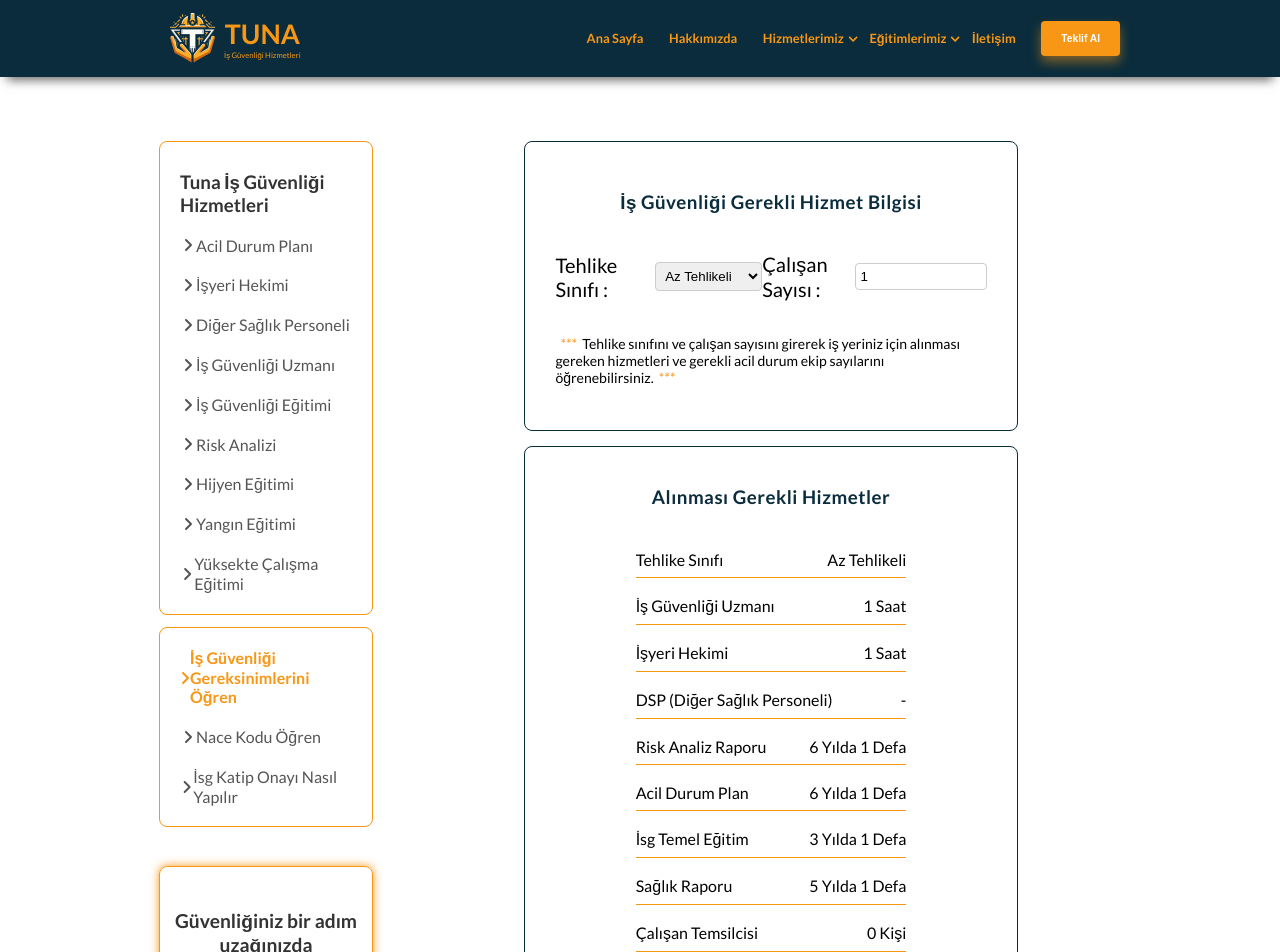
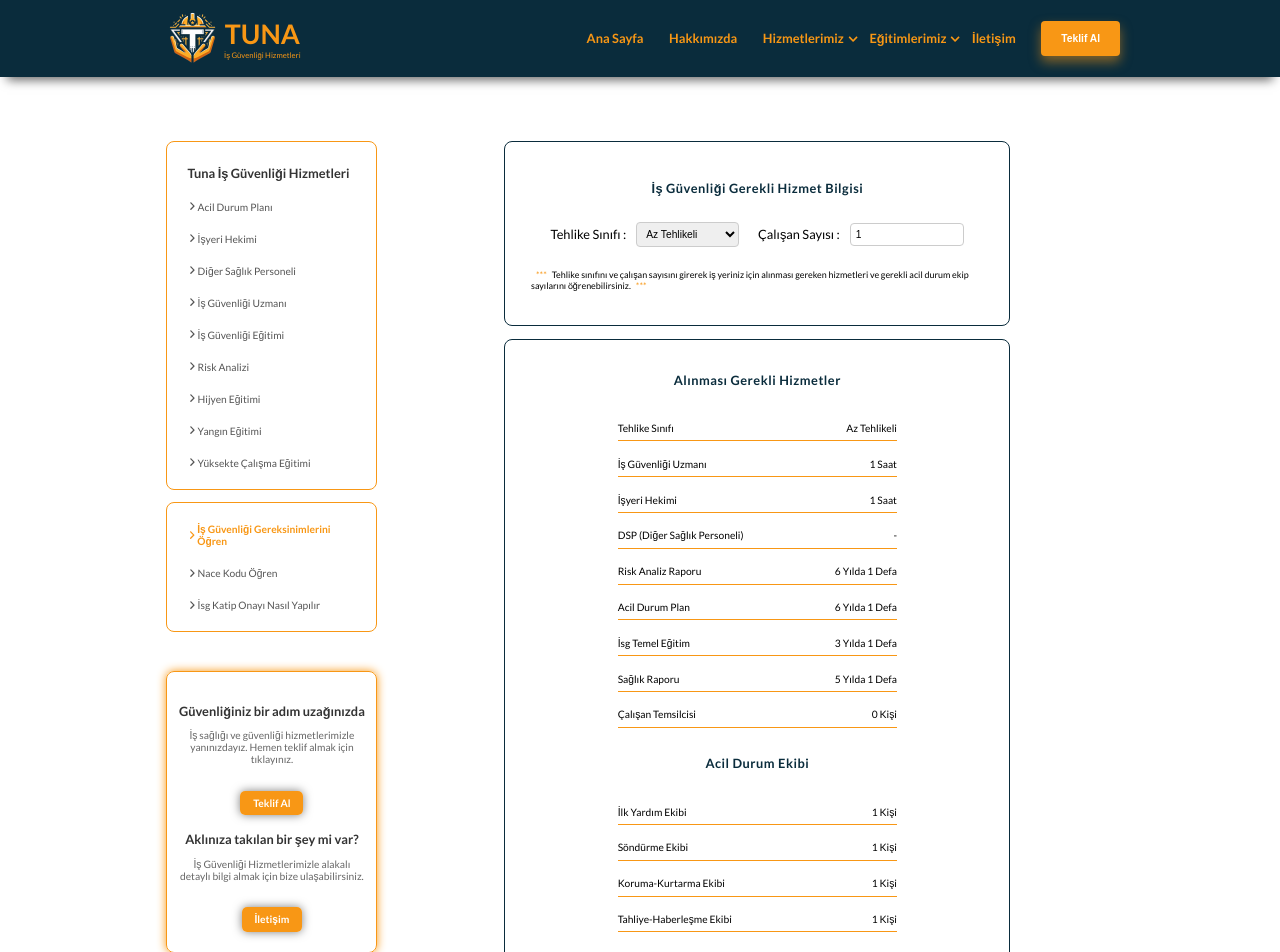
Before and after one commit to Harunyldz/Tuna, a React (Create React App) app in the folder tuna/: page /info in a window 1280 px wide. Shown: the top 952 px of the page. Built offline with nearby package versions, Linux system fonts and the light colour scheme.

Commit message:
cart sayfaları ve info daki px değerleri değiştirildi

```diff
--- a/tuna/src/components/Cart/Cart.css
+++ b/tuna/src/components/Cart/Cart.css
@@ -1,6 +1,6 @@
 .cart {
     width: 100%;
-    height: 550px;
+    height: 28vw;
     display: flex;
     flex-direction: column;
     border-radius: 20px;
@@ -17,13 +17,13 @@
 
 .cart img {
     width: 100%;
-    height: 280px;
+    height: 15vw;
     object-fit: cover;
     object-position: top;
 }
 
 .cart .content {
-    padding: 1vw;
+    padding: 0 1vw;
 }
 
 .cart .content hr {
@@ -32,15 +32,20 @@
     height: 2px;
 }
 
+.content h3 {
+    font-size: 1.1vw;
+    margin-bottom: 0.5vw;
+}
+
 .content p {
-    font-size: 16px;
-    font-weight: 400;
+    font-size: 0.85vw;
+    font-weight: 500;
     margin-bottom: 0;
 }
 
 .card-button {
     position: absolute;
-    bottom: 30px;
+    bottom: 1vw;
     background-color: #f89715;
     border: none;
     outline: none;
--- a/tuna/src/components/LeftMenu/LeftMenu.css
+++ b/tuna/src/components/LeftMenu/LeftMenu.css
@@ -15,6 +15,7 @@
     margin-left: 10px;
     color: #333;
     padding: 0;
+    font-size: 1vw;
   }
 
   .leftmenu-list {
@@ -36,6 +37,7 @@
     transition: background-color 0.3s ease;
     text-decoration: none;
     color: #555;
+    font-size: 0.8vw;
   }
 
   .leftmenu-list .list-item:hover {
@@ -50,28 +52,28 @@
   .leftmenu-contact {
     width: 100%;
     margin-top: 2vw;
-    /* margin-right: 10px; */
     text-align: center;
     border: 1px solid #f89715;
     padding:  10px;
-    padding-bottom: 40px;
+    padding-bottom:2vw;
     border-radius: 8px;
     box-shadow: 0 0 10px #f89715;
   }
 
   .leftmenu-contact h5 {
     margin-bottom: 5px;
-    font-size: 1.2rem;
+    font-size:1vw;
     color: #333;
   }
 
   .leftmenu-contact p {
     color: #666;
-    margin-bottom: 30px;
+    margin-bottom: 2vw;
+    font-size: 0.8vw;
   }
 
   .leftmenu-contact .leftmenu-btn {
-    padding: 8px 16px;
+    padding: 0.5vw 1vw;
     border: none;
     background-color: #f89715;
     color: #fff;
@@ -79,6 +81,8 @@
     cursor: pointer;
     transition: background-color 0.3s ease;
     border-radius: 5px;
+    font-size: 0.8vw;
+    box-shadow: 0 0 10px rgba(0, 0, 0, 0.5);
   }
 
   .leftmenu-contact .leftmenu-btn:hover {
--- a/tuna/src/pages/Cards/Carts.css
+++ b/tuna/src/pages/Cards/Carts.css
@@ -3,7 +3,7 @@
     margin: 5vw auto;
     display: flex;
     justify-content: space-between;
-    gap: 50px;
+    gap: 2vw;
 }
 
 .card-container .card-content {
@@ -17,20 +17,23 @@
 .card-content h1{
     margin: 0;
     margin-bottom: 2vw;
+    font-size: 1.6vw;;
 }
 
 .card-content h3{
     text-align: center;
     margin-top: 2vw;
+    font-size: 1.1vw;
 }
 
 .card-content h4{
     margin-bottom: 5px;
-    font-size: 1.05em;
+    font-size: 0.9vw;
 }
 
 .card-content p{
     margin-top: 0;
+    font-size: 0.8vw;
 }
 
 .card-images {
@@ -43,8 +46,8 @@
 .card-img1 {
     position: absolute;
     right: 0;
-    width: 300px;
-    height: 300px;
+    width: 15vw;
+    height: 15vw;
     object-fit: cover;
     border-radius: 10px;
 }
@@ -53,9 +56,9 @@
     position: absolute;
     right: 20%;
     top: 250px;
-    width: 300px;
     border-radius: 10px;
-    height: 300px;
+    width: 15vw;
+    height: 15vw;
     object-fit: cover;
 }
 
--- a/tuna/src/pages/Info/Info.css
+++ b/tuna/src/pages/Info/Info.css
@@ -4,7 +4,7 @@
     display: flex;
     align-items: stretch;
     padding: 0;
-    gap: 50px;
+    gap:2vw;
 }
 
 .info {
@@ -16,26 +16,27 @@
     justify-content: center;
     align-items: stretch;
     border-radius: 10px;
-    gap: 15px;
+    gap: 1vw;
 }
 
 .info h3 {
     color: #0a2c3c;
     letter-spacing: 0.5px;
+    font-size: 1vw;
 }
 
 .info .hesapla {
     display: flex;
     flex-direction: column;
     align-items: center;
-    gap: 20px;
+    gap: 1vw;
     border: 1px solid #0a2c3c;
-    padding: 30px;
+    padding: 2vw;
     border-radius: 8px;
 }
 
 .hesapla p{
-    font-size: 14px;
+    font-size: 0.7vw;
 }
 
 .hesapla p::after,
@@ -60,10 +61,11 @@
 
 .hesapla .input select,
 .hesapla .input input {
-    width: 120px;
+    width: 8vw;
     padding: 5px;
     border-radius: 4px;
     border: 1px solid #ccc;
+    font-size: 0.8vw;
 }
 
 .hesapla .input select:focus {
@@ -77,25 +79,7 @@
 }
 
 .hesapla .inputs label {
-    font-size: 20px;
-}
-
-.hesapla .hesapla-btn {
-    padding: 10px 40px;
-    border-radius: 4px;
-    border: none;
-    outline: none;
-    cursor: pointer;
-    background-color: #f89715;
-    box-shadow: 0 6px 12px rgba(248, 151, 21, 0.5);
-    color: #fff;
-    font-weight: bold;
-}
-
-.hesapla .hesapla-btn:hover {
-    background-color: #e08510;
-    box-shadow: 0 6px 12px rgba(224, 133, 16, 0.7);
-    font-weight: bold;
+    font-size:1vw;
 }
 
 /* tablo styles*/
@@ -105,7 +89,7 @@
     align-items: center;
     gap: 10px;
     border: 1px solid #0a2c3c;
-    padding: 20px;
+    padding: 1.5vw;
     border-radius: 8px;
 }
 
@@ -122,8 +106,9 @@
     display: flex;
     align-items: center;
     justify-content: space-between;
-    padding: 8px 0;
+    padding: 0.5vw 0;
     border-bottom: 1px solid #f89715;
+    font-size: 0.8vw;
 }
 
 .info .info-links{
@@ -133,8 +118,12 @@
     padding:20px;
 }
 
+.info-links p{
+    font-size: 0.8vw;
+}
+
 .info-links .info-teklif{
-    padding: 8px 20px;
+    padding: 0.5vw 1vw;
     background-color: #f89715;
     border-radius: 4px;
     box-shadow: 0 6px 12px rgba(248, 151, 21, 0.5);
```
